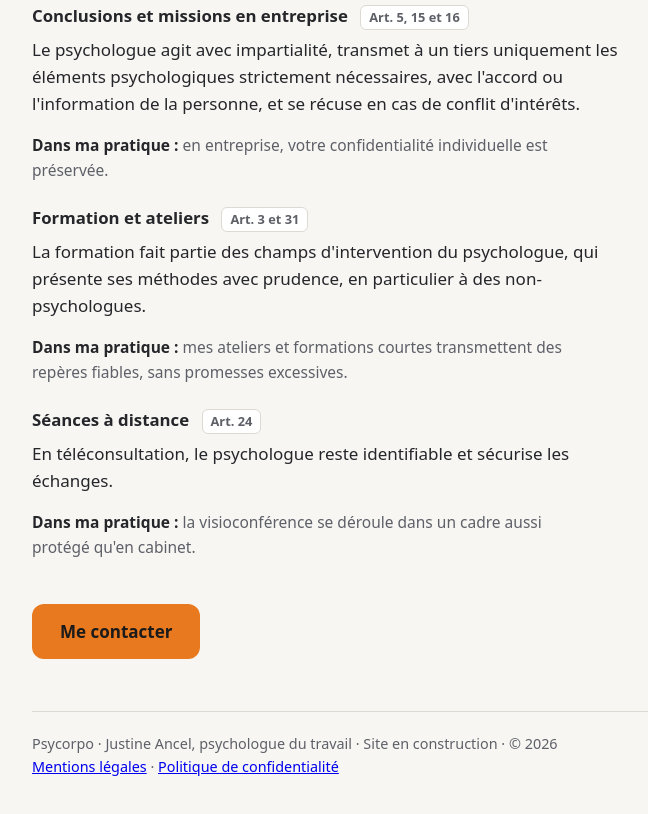
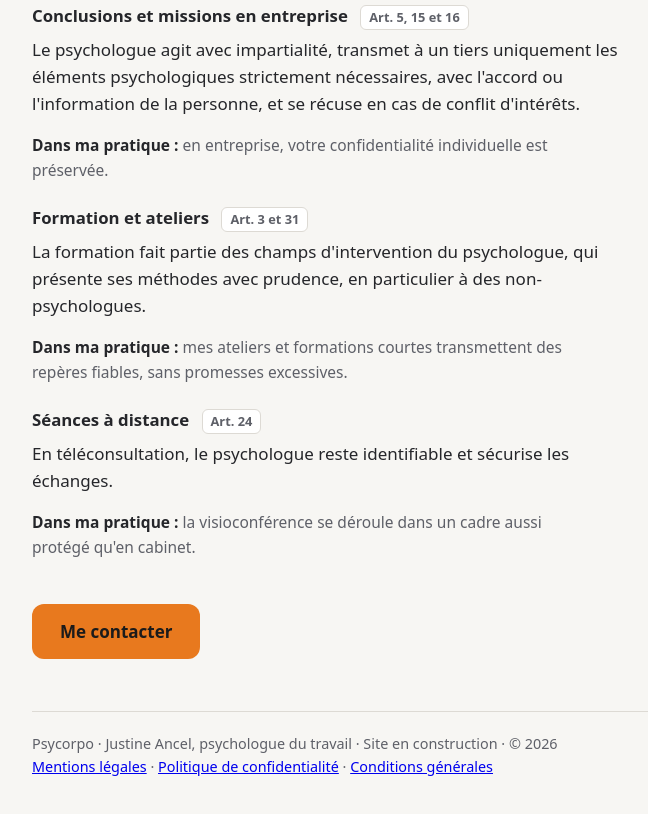
Before and after one commit to psycorpo/psycorpo-site, a plain HTML site: page approche.html in a window 1280 px wide. Shown: the part 3104-3918 px from the top of the page, without its empty margins (292-940 px from the left). Drawn offline with Linux system fonts and the light colour scheme.

Commit message:
Update approche.html

```diff
--- a/approche.html
+++ b/approche.html
@@ -127,7 +127,7 @@ footer{margin-top:52px;padding-top:20px;border-top:1px solid var(--line);font-si
     <a class="btn" href="mailto:psycorpo.conseil@gmail.com">Me contacter</a>
   </section>
 
-  <footer>Psycorpo · Justine Ancel, psychologue du travail · Site en construction · © 2026<br><a href="mentions-legales.html">Mentions légales</a> · <a href="confidentialite.html">Politique de confidentialité</a></footer>
+  <footer>Psycorpo · Justine Ancel, psychologue du travail · Site en construction · © 2026<br><a href="mentions-legales.html">Mentions légales</a> · <a href="confidentialite.html">Politique de confidentialité</a> · <a href="cgv.html">Conditions générales</a></footer>
 </main>
 </body>
 </html>
```
